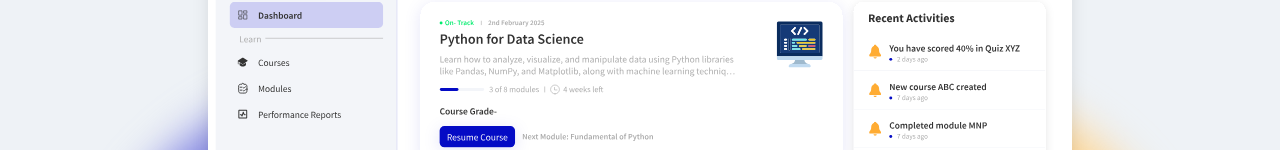
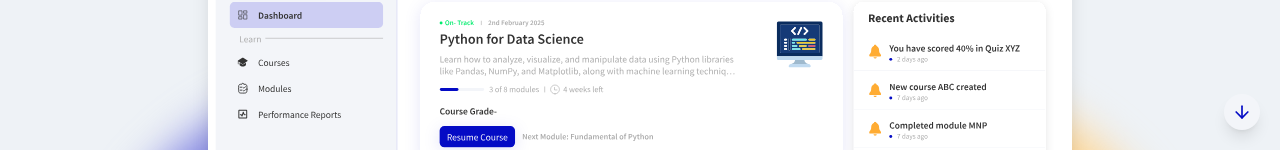
Before and after one commit to Ikedinachim/Andrew_frontend, a React (Vite) app: page / in a window 1280 px wide. Shown: the part 650-800 px from the top of the page. Built offline with nearby package versions, Linux system fonts and the light colour scheme.

Commit message:
smoke test fixes apr21

```diff
--- a/src/App.tsx
+++ b/src/App.tsx
@@ -27,6 +27,7 @@ import UserProfile from './pages/UserProfile';
 import UserProfileLayout from './pages/UserProfileLayout';
 import UserProfileLearningStats from './pages/UserProfileLearningStats';
 import EditNewCoursePage from './pages/EditNewCoursePage';
+import BlankDashboard from './pages/BlankDashboard';
 
 function App() {
 
--- /dev/null
+++ b/src/components/FloatingArrow.tsx
@@ -0,0 +1,44 @@
+import { useEffect, useState } from 'react';
+import { ArrowUp, ArrowDown } from 'lucide-react';
+
+export default function ScrollButton() {
+  const [isAtTop, setIsAtTop] = useState(true);
+
+  const handleScroll = () => {
+    const scrollTop = window.scrollY;
+    setIsAtTop(scrollTop < 200); // You can tweak the threshold
+  };
+
+  const handleClick = () => {
+    if (isAtTop) {
+      // Scroll to bottom
+      window.scrollTo({ top: document.documentElement.scrollHeight, behavior: 'smooth' });
+    } else {
+      // Scroll to top
+      window.scrollTo({ top: 0, behavior: 'smooth' });
+    }
+  };
+
+  useEffect(() => {
+    window.addEventListener('scroll', handleScroll);
+    handleScroll(); // Ensure correct state on initial render
+    return () => window.removeEventListener('scroll', handleScroll);
+  }, []);
+
+  return (
+    <button
+      onClick={handleClick}
+      className="fixed bottom-5 right-5 z-100 p-2 rounded-full bg-[#F3F5F9] text-[#040BC5] cursor-pointer transition shadow-lg"
+    >
+      {isAtTop ? (
+        <div className="flex items-center gap-2">
+          <ArrowDown size={20} />
+        </div>
+      ) : (
+        <div className="flex items-center gap-2">
+          <ArrowUp size={20} />
+        </div>
+      )}
+    </button>
+  );
+}
--- a/src/components/SummaryTags.tsx
+++ b/src/components/SummaryTags.tsx
@@ -3,7 +3,7 @@ import React from 'react';
 const SummaryTags = (props) => {
     return (
         <div>
-            <div className='rounded-2xl shadow-md p-4 flex flex-row justify-between align-center mr-4'>
+            <div className='rounded-2xl shadow-md p-4 flex flex-row justify-between align-center mr-6'>
                 <div>
                     <p className='text-[#AAAAAA] text-xs font-normal mb-2'>{props.topic}</p>
                     <p className='text-[#333333] text-sm font-semibold'>{props.subTopic}</p>
--- a/src/components/TopBar.tsx
+++ b/src/components/TopBar.tsx
@@ -1,8 +1,20 @@
 import React from "react";
+import { Outlet, useNavigate } from 'react-router-dom';
+import { useDispatch } from 'react-redux';
+import { signOut } from '../features/userSlice';
 
 const Topbar: React.FC = () => {
 
+  const dispatch = useDispatch()
+  const navigate = useNavigate()
 
+  const signOutHandler = () => {
+    const confirmed = window.confirm("Are you sure you want to logout?");
+    if (confirmed) {
+      dispatch(signOut());
+      navigate('/sign-in');
+    }
+  };
 
   return (
     <div className="flex items-center justify-between mb-6">
@@ -16,12 +28,6 @@ const Topbar: React.FC = () => {
                 className="bg-[#F3F5F9] rounded-full pl-10 pr-4 py-2 w-[312px]"
               />
             </div>
-
-            {/* <div className="flex items-center">
-              <i className="fas fa-bell text-gray-600 mr-4"></i>
-              <img src="../../public/assets/Logout.svg" className='w-8 h-auto' alt="" />
-              <div className="h-10 w-10 bg-gray-300 rounded-full"></div>
-            </div> */}
 
             <div className="relative group">
               <button onClick={() => signOutHandler()} className="cursor-pointer">
--- a/src/pages/LandingPage.tsx
+++ b/src/pages/LandingPage.tsx
@@ -8,6 +8,8 @@ import Navbar from '../components/Navbar';
 import SigninPage from './SigninPage';
 import SignupPage from './SignupPage';
 import ForgotPasswordPage from './ForgotPasswordPage';
+import FloatingArrow from '../components/FloatingArrow';
+
 function LandingPage() {
     const [showAuth, setShowAuth] = useState(false);
     const [authMode, setAuthMode] = useState<'login' | 'signup' | 'forgot'>('login');
@@ -139,7 +141,7 @@ function LandingPage() {
 
     // Main Landing Page Content
     return (
-      <>
+      <div className="relative min-h-screen">
         {/* Hero Section */}
         <div
           className="w-full relative overflow-hidden"
@@ -417,8 +419,11 @@ function LandingPage() {
               <img src="./public/assets/SFBU.svg" alt="Partner Logo" className="w-96 sm:w-56 md:w-96 h-auto" />
             </div>
           </div>
+
         </div>
-      </>
+
+        <FloatingArrow />
+      </div>
     );
   };
 
--- a/src/pages/ModuleDetailsNewStart.tsx
+++ b/src/pages/ModuleDetailsNewStart.tsx
@@ -63,7 +63,7 @@ const ModuleDetailsNewStart = () => {
             </div>
             <div className="flex flex-row">
                 <QuizDropDown options={options} onSelect={(val) => { setQuizType(val) }} width={'477px'} desc={'Select Quiz Type (can select more than one)'} />
-                <div className="text-[16px] text-[#aaaaaa] w-[477px] h-[48px] rounded-xl border border-[#aaaaaa] px-3 py-4 flex items-center">
+                <div className="text-[16px] text-[#333] w-[477px] h-[48px] rounded-xl border border-[#aaaaaa] px-3 py-4 flex items-center">
                     <input type="text" name="" id="" placeholder="Enter required number of questions" className="focus:outline-0 w-full" ref={numberOfQuestionsRef} />
 
                 </div>
```
Also changed, not shown: public/assets/BlankDashboard.svg (added).
